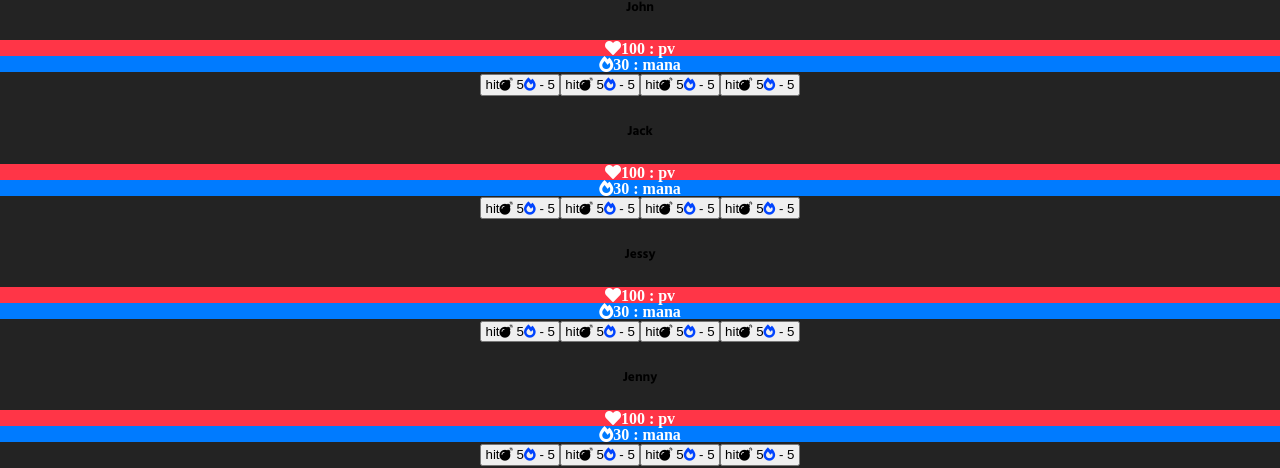
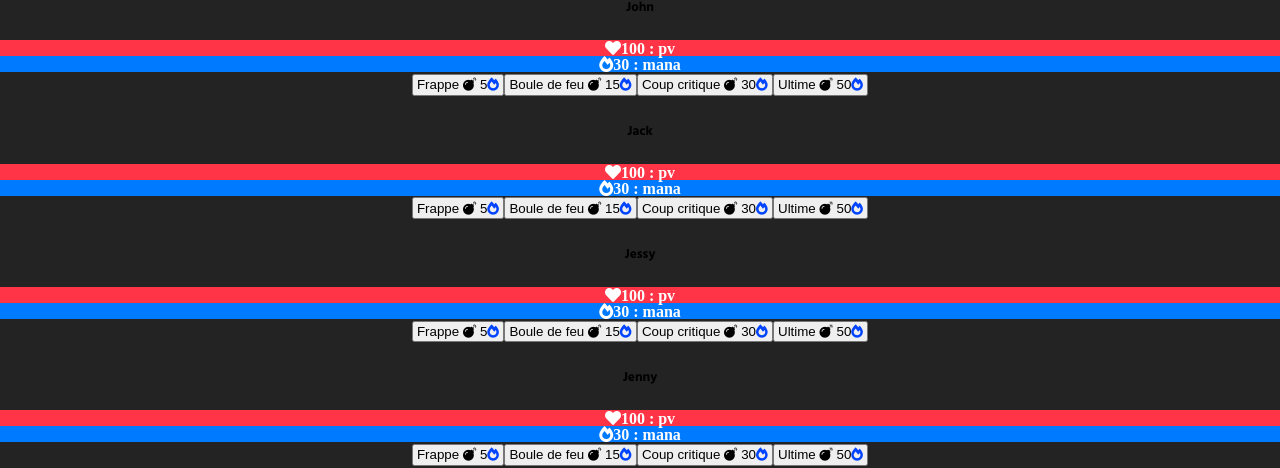
Before and after one commit to omar-ma66/react_reduce_tp, a React (Vite) app: page / in a window 1280 px wide. Shown: the part 353-821 px from the top of the page. Built offline with nearby package versions, Linux system fonts and the light colour scheme.

Commit message:
mise en service d'attaque et ripost

```diff
--- a/src/components/ButtonCapacity/ButtonCapacity.jsx
+++ b/src/components/ButtonCapacity/ButtonCapacity.jsx
@@ -1,15 +1,19 @@
  import "./ButtonCapacity.css";
  import { useDispatch ,useSelector} from "react-redux";
- import { hitMonster } from "../../features/fight/fightSlice";
-function ButtonCapacity() {
+ import { hitMonster,hitBack } from "../../features/fight/fightSlice";
+function ButtonCapacity({ label = "hit",damage = 5 ,icon ="fa-fire-alt",player})
+
+{
 
   const dispatch = useDispatch();
 
 
    const fight = () => {
-    console.log("aie !");
-
-    dispatch(hitMonster(5));
+     dispatch(hitMonster(damage));
+     if(player && player.id){
+      dispatch(hitBack(player.id))
+     }
+     console.log(`Attaque ${label} lancée avec ${damage} dégats !`);
 
   };
 
@@ -19,8 +23,9 @@ function ButtonCapacity() {
       onClick={fight}
       className="btn btn-success material-tooltip-main "
     >
-      hit
-      <i className="fas fa-bomb"></i> 5<i className="fas fa-fire-alt"></i> - 5
+
+      {label} <i className="fas fa-bomb"></i> { damage }<i className={`fas ${icon}`}></i>
+
     </button>
   );
 }
--- a/src/components/PlayerCard.jsx
+++ b/src/components/PlayerCard.jsx
@@ -27,10 +27,10 @@ function PlayerCard({ player }) {
         <span className="badge badge-danger ml-2 " id="degatSpanJ1"></span>
         <div className="row ">
           <div>
-            <ButtonCapacity player={player} />
-            <ButtonCapacity player={player} />
-            <ButtonCapacity player={player} />
-            <ButtonCapacity player={player} />
+            <ButtonCapacity label="Frappe" damage={5} player={player} />
+            <ButtonCapacity label="Boule de feu" damage={15}player={player} />
+            <ButtonCapacity label="Coup critique" damage={30} player={player} />
+            <ButtonCapacity label="Ultime" damage={50} player={player} />
           </div>
         </div>
       </div>
--- a/src/features/fight/fightSlice.js
+++ b/src/features/fight/fightSlice.js
@@ -19,6 +19,8 @@ const initialState = {
     pv:800,
     pvMax:800
   },
+
+
 };
 
 export const fightSlice = createSlice({
@@ -26,10 +28,19 @@ export const fightSlice = createSlice({
   initialState,
   reducers: {
     // Nous ajouterons nos actions ici plus tard
-    hitMonster:(state,action) =>{ const damage = action.payload }
+    hitMonster:(state,action) =>{
+      const damage = action.payload ;
+      state.monster.pv = Math.max(0,state.monster.pv - damage );
+    },
+    hitBack : (state,action)=>{
+      const playerId = action.payload;
+      if( state.players[playerId]){
+        state.players[playerId].pv = Math.max(0,state.players[playerId].pv-10);
+      }
+    }
   },
 });
 
 // Nous exportons le reducer généré automatiquement
-export const  { hitMonster } = fightSlice.actions ;
+export const  { hitMonster,hitBack } = fightSlice.actions ;
 export default fightSlice.reducer;
```
